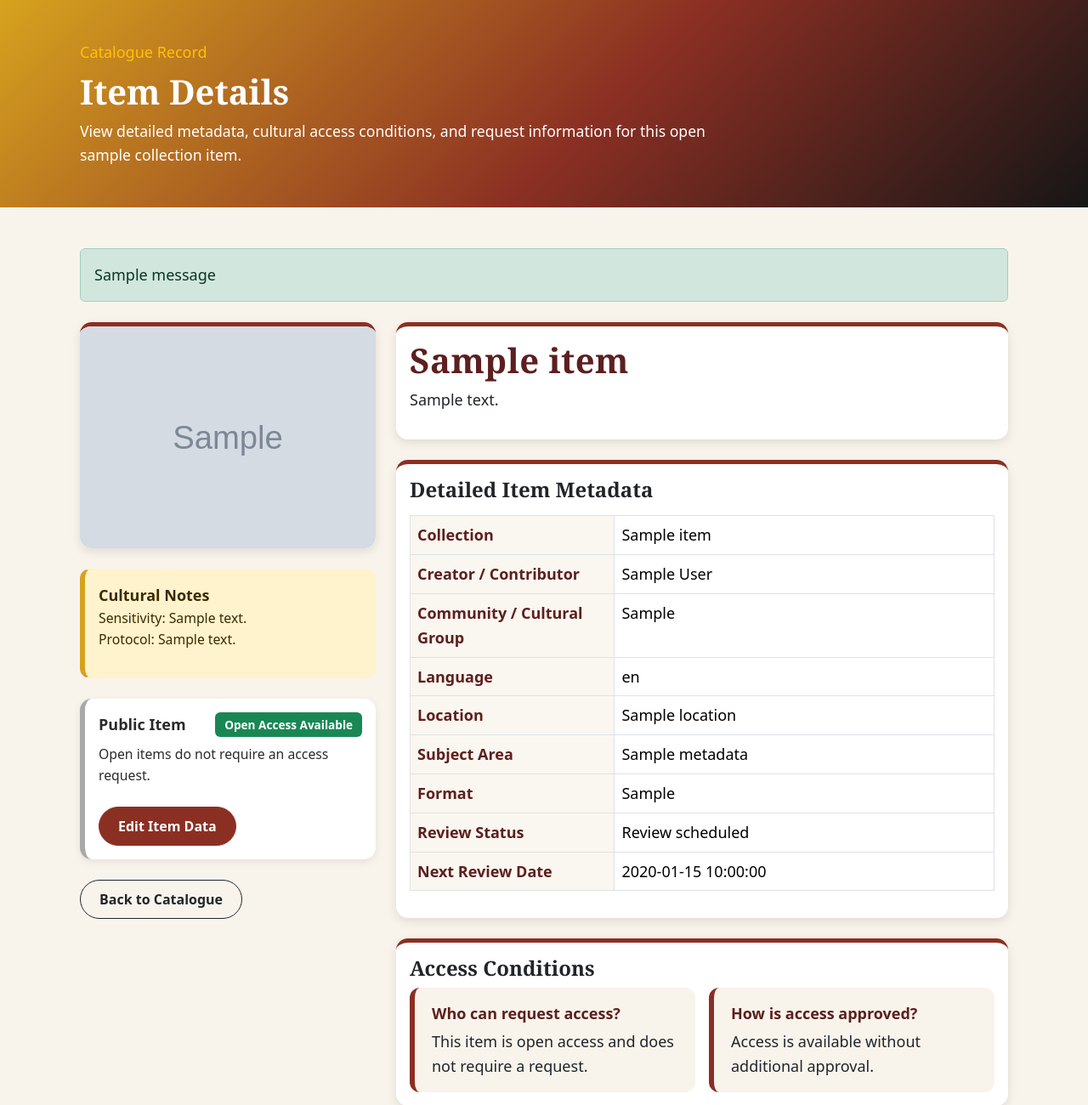
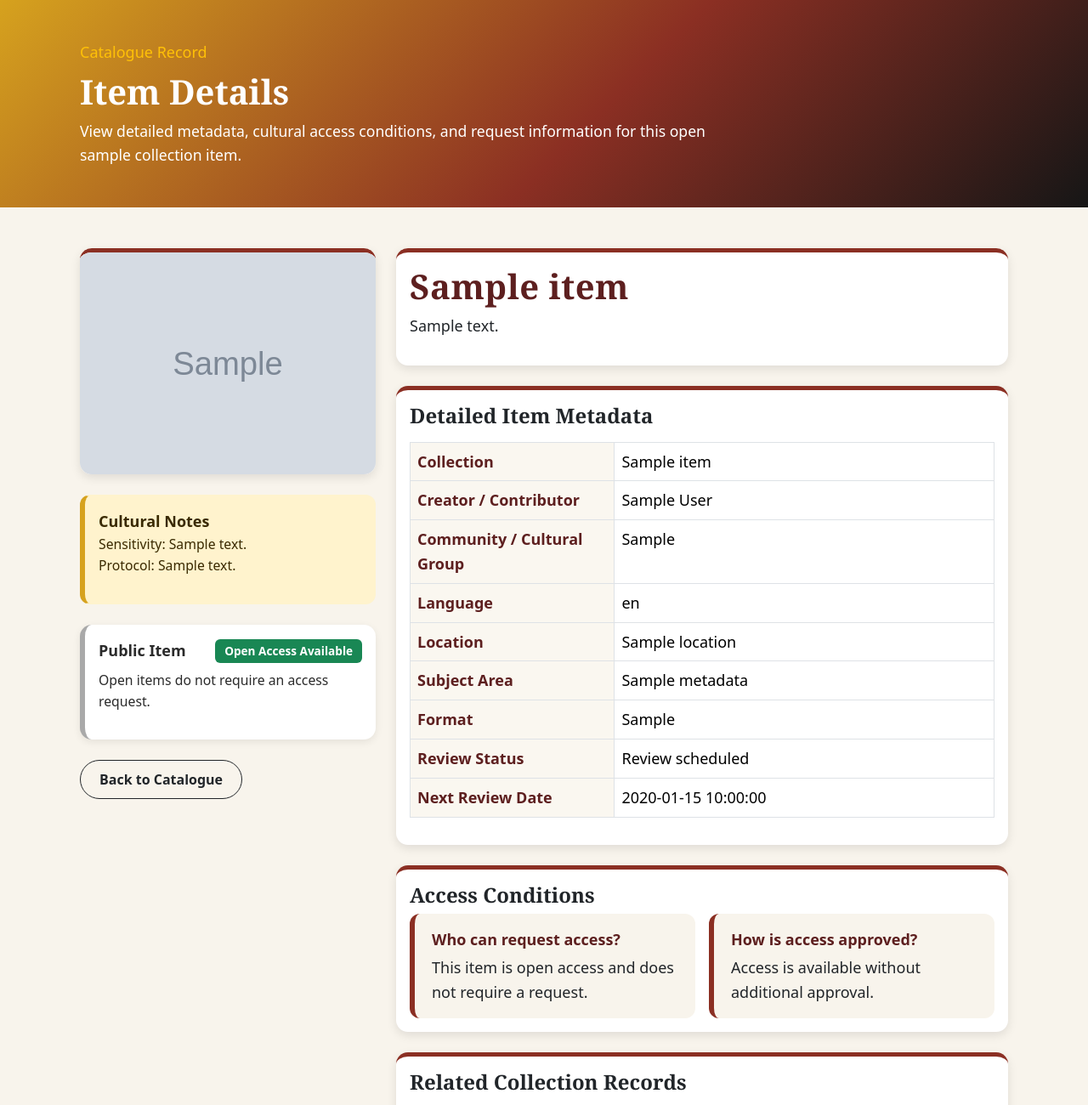
Before and after one commit to carriegale2710/indigenous-library, a Flask app: template project/templates/item-details.html in a window 1280 px wide. Shown: the part 215-1515 px from the top of the page at 85% size. Run offline with Flask 3, Linux system fonts and the light colour scheme; the template is opened without the code that fills it: most values are stand-ins (such as "Sample title", 1, 10 or a date in 2020); grey boxes marked "Sample" are stand-in pictures; one stand-in notice (Sample message) is shown; some libraries are stand-ins or nearby versions.

Commit message:
fix role permissions for 'edit Item data' button to hide from public users

```diff
--- a/project/templates/item-details.html
+++ b/project/templates/item-details.html
@@ -17,18 +17,6 @@
 <!-- Main Item Details Area -->
 <main class="item-details-area py-5">
   <div class="container px-4">
-    <!-- Flash messages -->
-    {% with messages = get_flashed_messages(with_categories=true) %}
-      {% if messages %}
-      <div class="mb-4">
-        {% for category, message in messages %}
-        <div class="alert alert-{{ category }} mb-2" role="alert">
-          {{ message }}
-        </div>
-        {% endfor %}
-      </div>
-      {% endif %}
-    {% endwith %}
 
     <div class="row g-4">
       <!-- Left Column -->
@@ -58,7 +46,7 @@
         <!-- Request Access Display State -->
         <div class ="mb-4">
 
-            {% if item.statusName == 'Open' %}
+            {% if g.user and session.get('roleID') != 4 and item.statusName == 'Open' %}
               <div class="request-state-card role-public">
                 <div class="d-flex justify-content-between mb-2 ">
                   <strong>Public Item</strong>
@@ -72,7 +60,7 @@
                 </div>
               </div>
 
-            {% elif session.get('roleID') == 1 or session.get('roleID') == 2 or session.get('roleID') == 3 %}
+            {% elif g.user and session.get('roleID') != 4 and item.statusName != 'Open' %}
               <div class="request-state-card role-system">
                 <h3 class="h6 fw-bold">Review Item Access Requests</h3>
                 <p class="small">
@@ -83,7 +71,7 @@
                 >
               </div>
 
-            {% elif existing_request %}
+            {% elif session.get('roleID') == 4 and item.statusName != 'Open' and existing_request %}
               <div class="request-state-card role-system">
                 <h3 class="h6 fw-bold">Request Already Submitted</h3>
                 <p class="small">
@@ -92,20 +80,18 @@
                 </p>
               </div>
 
-            {% elif session.get('roleID') == 4 %}
+            {%  elif session.get('roleID') == 4 and item.statusName != 'Open' %}
               <div class="request-state-card role-ce-adm">
                 <strong>Restricted Item</strong>
-                {% if item.statusName != 'Open' %}
                   <p class="small text-muted">
                     Users must provide a reason for requesting access. Requests are reviewed by authorised library staff and may involve community consultation.
                   </p>
-                {% endif %}
                 <a href="{{ url_for('views.request_access', item_id=item.itemID) }}" class="btn btn-primary">
                     Request Access
                 </a>
               </div>
 
-            {% else %}
+            {% elif item.statusName != 'Open' %}
               <div class="request-state-card role-system">
                 <h3 class="h6 fw-bold">Login Required</h3>
                 <p class="small">
@@ -114,6 +100,15 @@
                 <a href="{{ url_for('auth.login') }}" class="btn btn-primary"
                   >Login to Request Access</a
                 >
+              </div>
+
+            {% else %}
+              <div class="request-state-card role-public">
+                <div class="d-flex justify-content-between mb-2 ">
+                  <strong>Public Item</strong>
+                  <div class="badge bg-success align-self-end">Open Access Available</div>
+                </div>
+                <p class="small">Open items do not require an access request.</p>
               </div>
 
             {% endif %}
```
